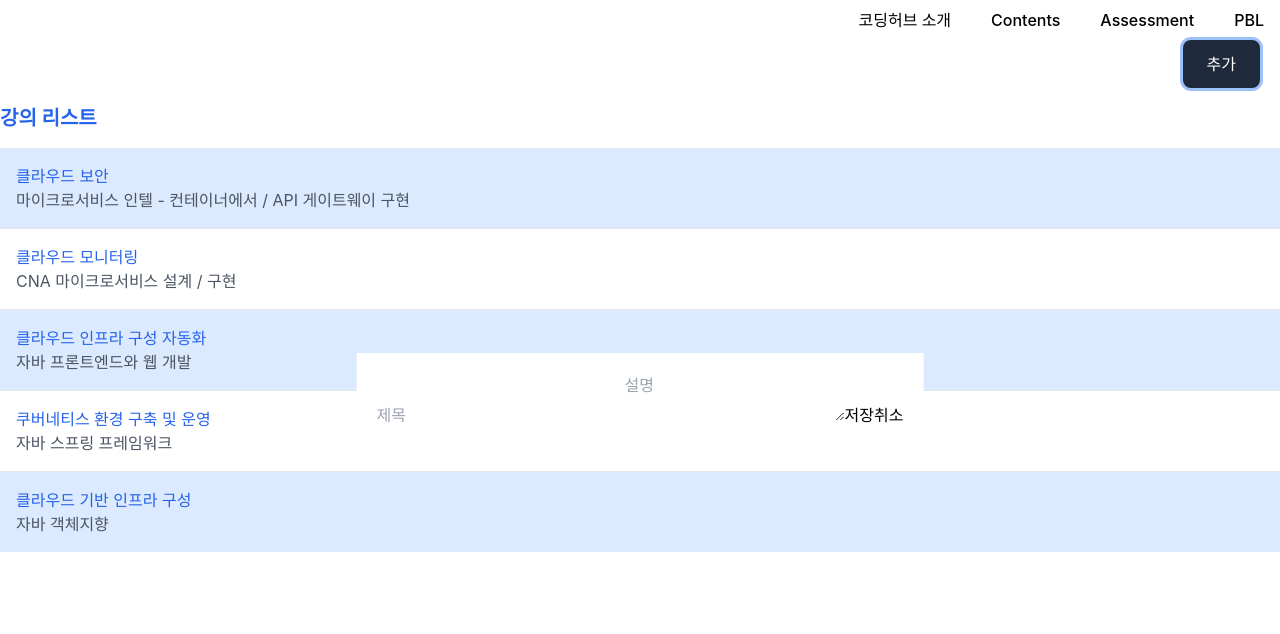
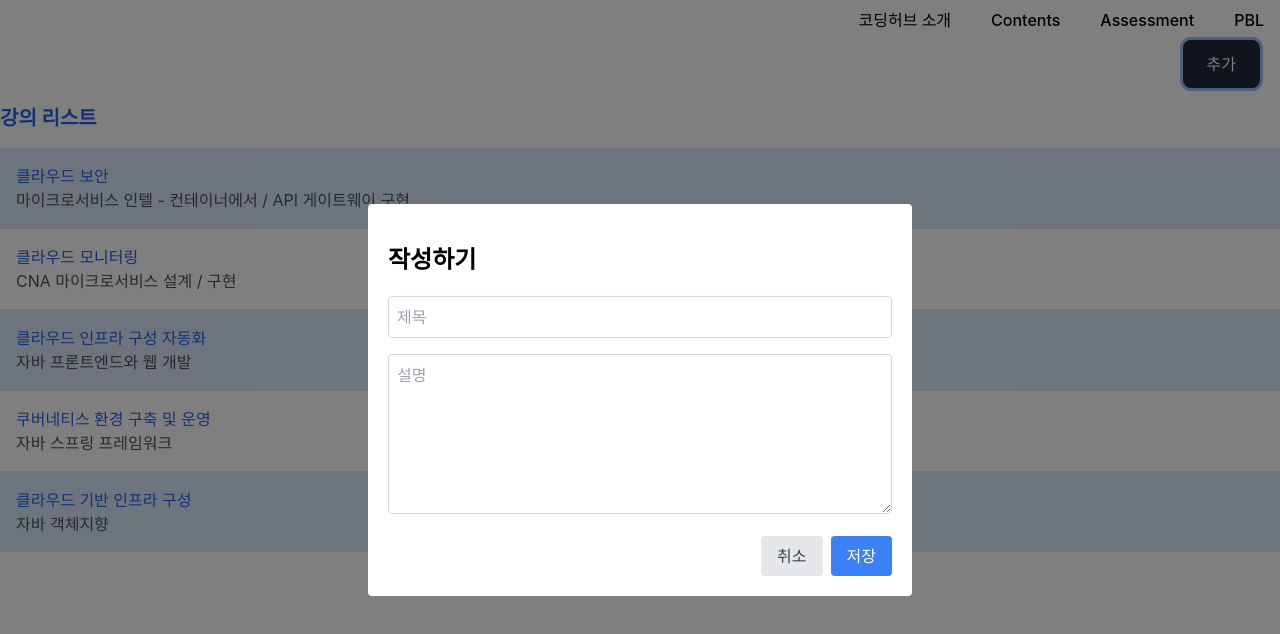
Before and after one commit to yoonakim1027/KYN_WikiPage, a React (Create React App) app: page / in a window 1280 px wide. Both pictures are taken after a click on the button "추가". Shown: the top 634 px of the page. Built offline with nearby package versions, Linux system fonts and the light colour scheme.

Commit message:
Fix: 컴포넌트 분리
김유나(24.02.14)

```diff
--- a/package.json
+++ b/package.json
@@ -3,10 +3,16 @@
   "version": "0.1.0",
   "private": true,
   "dependencies": {
+    "@fortawesome/fontawesome-svg-core": "^6.5.1",
+    "@fortawesome/free-brands-svg-icons": "^6.5.1",
+    "@fortawesome/free-regular-svg-icons": "^6.5.1",
+    "@fortawesome/free-solid-svg-icons": "^6.5.1",
+    "@fortawesome/react-fontawesome": "^0.2.0",
     "@testing-library/jest-dom": "^5.17.0",
     "@testing-library/react": "^13.4.0",
     "@testing-library/user-event": "^13.5.0",
     "bootstrap": "^5.3.2",
+    "font-awesome": "^4.7.0",
     "react": "^18.2.0",
     "react-dom": "^18.2.0",
     "react-router-dom": "^6.22.0",
--- a/src/App.jsx
+++ b/src/App.jsx
@@ -5,6 +5,7 @@ import HomePage from './pages/Home'
 import WikiPage from './pages/Wiki'
 import Header from './components/Home/Header'
 import './App.css'
+
 function App() {
   return (
     <WikiProvider>
--- /dev/null
+++ b/src/components/Modal/ModalBody/index.jsx
@@ -0,0 +1,3 @@
+export const ModalBody = ({ children }) => {
+  return <div className="w-fit h-fit">{children}</div>
+}
--- /dev/null
+++ b/src/components/Modal/ModalFooter/index.jsx
@@ -0,0 +1,44 @@
+export const ModalFooter = ({
+  onSubmit,
+  title,
+  setTitle,
+  description,
+  setDescription,
+  onClose,
+}) => {
+  return (
+    <form onSubmit={onSubmit} className="space-y-4">
+      <input
+        type="text"
+        value={title}
+        onChange={(e) => setTitle(e.target.value)}
+        placeholder="제목"
+        className="w-full p-2 border border-gray-300 rounded"
+        required
+      />
+      <textarea
+        value={description}
+        onChange={(e) => setDescription(e.target.value)}
+        placeholder="설명"
+        className="w-full p-2 border border-gray-300 rounded h-40"
+        required
+      />
+      <div className="flex justify-end space-x-2">
+        <button
+          type="button"
+          onClick={onClose}
+          className="px-4 py-2 bg-gray-200 text-gray-700 rounded hover:bg-gray-300"
+        >
+          취소
+        </button>
+        <button
+          onClick={onSubmit}
+          type="submit"
+          className="px-4 py-2 bg-blue-500 text-white rounded hover:bg-blue-600"
+        >
+          저장
+        </button>
+      </div>
+    </form>
+  )
+}
--- /dev/null
+++ b/src/components/Modal/ModalHeader/index.jsx
@@ -0,0 +1,5 @@
+import React from 'react'
+
+export const ModalHeader = () => {
+  return <h1 className="text-2xl font-semibold my-5">작성하기</h1>
+}
--- a/src/components/Modal/index.jsx
+++ b/src/components/Modal/index.jsx
@@ -1,4 +1,7 @@
 import React from 'react'
+import { ModalFooter } from './ModalFooter'
+import { ModalHeader } from './ModalHeader'
+import { ModalBody } from './ModalBody'
 
 function Modal({
   isOpen,
@@ -12,36 +15,19 @@ function Modal({
   if (!isOpen) return null
 
   return (
-    <div
-      style={{
-        position: 'fixed',
-        top: '50%',
-        left: '50%',
-        transform: 'translate(-50%, -50%)',
-        backgroundColor: 'white',
-        padding: '20px',
-        zIndex: 1000,
-      }}
-    >
-      <form onSubmit={onSubmit}>
-        <input
-          type="text"
-          value={title}
-          onChange={(e) => setTitle(e.target.value)}
-          placeholder="제목"
-          required
+    <div className="fixed inset-0 bg-black bg-opacity-50 flex justify-center items-center z-10">
+      <div className="bg-white p-5 rounded z-20">
+        <ModalHeader onClose={onClose} />
+        <ModalBody title={title} description={description} />
+        <ModalFooter
+          onSubmit={onSubmit}
+          title={title}
+          setTitle={setTitle}
+          description={description}
+          setDescription={setDescription}
+          onClose={onClose}
         />
-        <textarea
-          value={description}
-          onChange={(e) => setDescription(e.target.value)}
-          placeholder="설명"
-          required
-        />
-        <button type="submit">저장</button>
-        <button type="button" onClick={onClose}>
-          취소
-        </button>
-      </form>
+      </div>
     </div>
   )
 }
```
Also changed, not shown: 1 other file (tests, documents, lock files or other folders).
